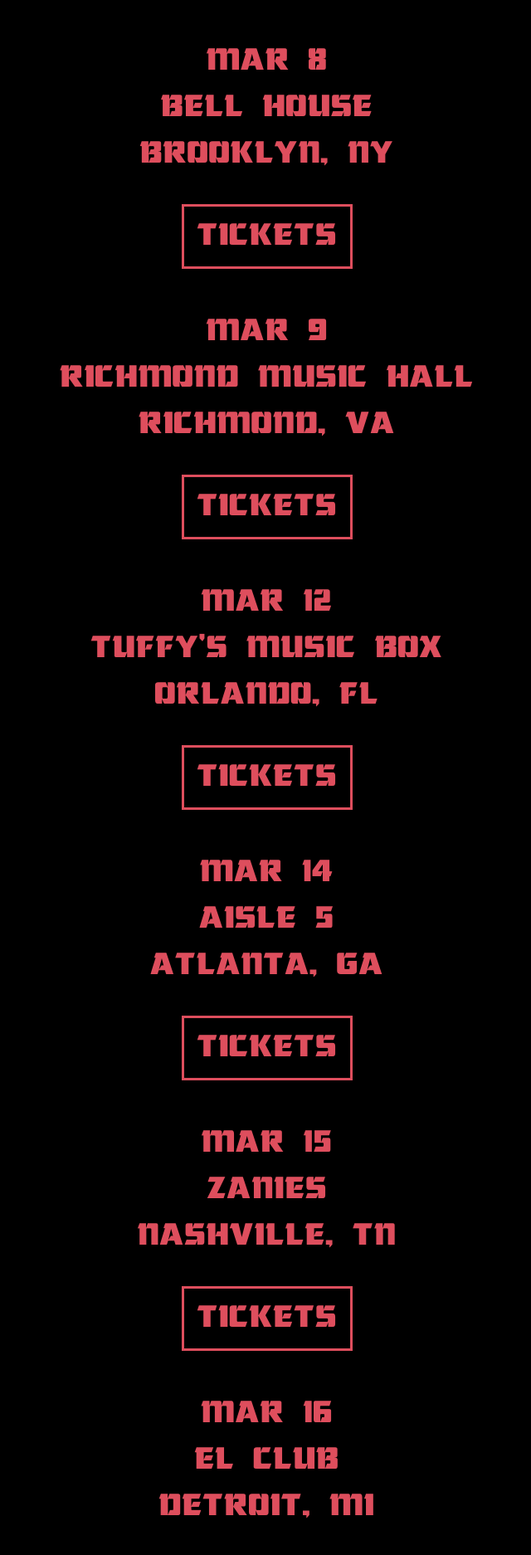
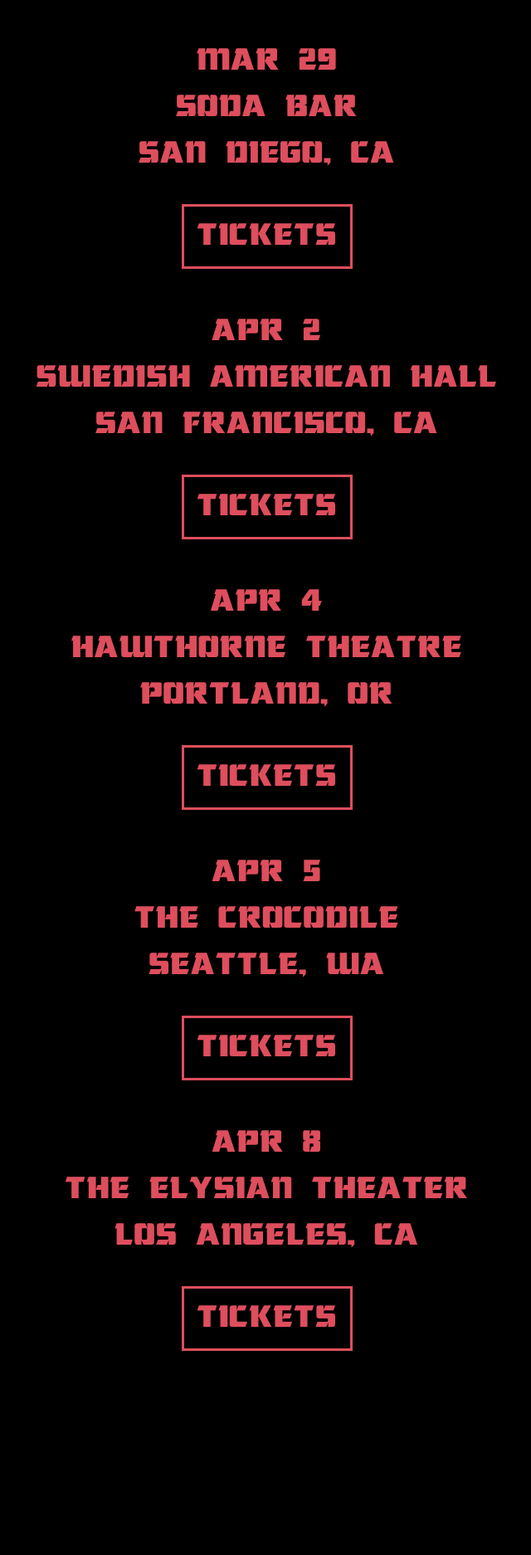
Before and after one commit to Braedencraig/girlgodlive, a Next.js app: page / in a window 1280 px wide. Shown: the part 1550-3424 px from the top of the page at 83% size, without its empty margins (318-958 px from the left). After the commit the page ends 3274 px from the top, so only its background shows below. Built offline with nearby package versions, Linux system fonts and the light colour scheme.

Commit message:
update AZ

```diff
--- a/pages/index.tsx
+++ b/pages/index.tsx
@@ -8,78 +8,6 @@ const inter = Inter({ subsets: ["latin"] });
 
 export default function Home() {
   const dates = [
-    {
-      date: "Feb 11",
-      venue: "Studio K",
-      city: "Washington, DC",
-      link: "https://www.kennedy-center.org/whats-on/explore-by-genre/comedy/2022-2023/girl-god/",
-    },
-    {
-      date: "Feb 25",
-      venue: "Biltmore Cabaret",
-      city: "Vancouver, BC",
-      link: "https://jflvancouver.com/show/girl-god-biltmore/",
-    },
-    {
-      date: "Mar 8",
-      venue: "Bell House",
-      city: "Brooklyn, NY",
-      link: "https://www.eventbrite.com/e/girl-god-tickets-504907771737",
-    },
-    {
-      date: "Mar 9",
-      venue: "Richmond Music Hall",
-      city: "Richmond, VA",
-      link: "https://bit.ly/GirlGod3-9",
-    },
-    {
-      date: "Mar 12",
-      venue: "Tuffy's Music Box",
-      city: "Orlando, FL",
-      link: "https://www.ticketweb.com/event/girl-god-tuffys-music-box-tickets/12763095",
-    },
-    {
-      date: "Mar 14",
-      venue: "Aisle 5",
-      city: "Atlanta, GA",
-      link: "https://seetickets.us/girlgoda5",
-    },
-    {
-      date: "Mar 15",
-      venue: "Zanies",
-      city: "Nashville, TN",
-      link: "https://www.etix.com/ticket/p/7225690/girl-god-nashville-zanies-comedy-club",
-    },
-    {
-      date: "Mar 16",
-      venue: "El Club",
-      city: "Detroit, MI",
-      link: "https://link.dice.fm/S1b5d731b3b6",
-    },
-    {
-      date: "Mar 18",
-      venue: "X-ray Arcade",
-      city: "Milwaukee, WI",
-      link: "https://www.ticketweb.com/event/girl-god-x-ray-arcade-tickets/12846495?pl=kickstand",
-    },
-    {
-      date: "Mar 19",
-      venue: "Bottom Lounge",
-      city: "Chicago, IL",
-      link: "https://www.ticketweb.com/event/girl-god-bottom-lounge-tickets/12846475?pl=kickstand",
-    },
-    {
-      date: "Mar 21",
-      venue: "Old Rock House",
-      city: "St. Louis, MO",
-      link: "https://www.etix.com/ticket/p/7281483/girl-god-lake-saint-louis-old-rock-house-mjp",
-    },
-    {
-      date: "Mar 22",
-      venue: "Gabe's",
-      city: "Iowa City, IA",
-      link: "https://www.ticketweb.com/event/girl-god-gabes-tickets/12846365?pl=kickstand",
-    },
     {
       date: "Mar 26",
       venue: "Cervantes Other Side",
```
